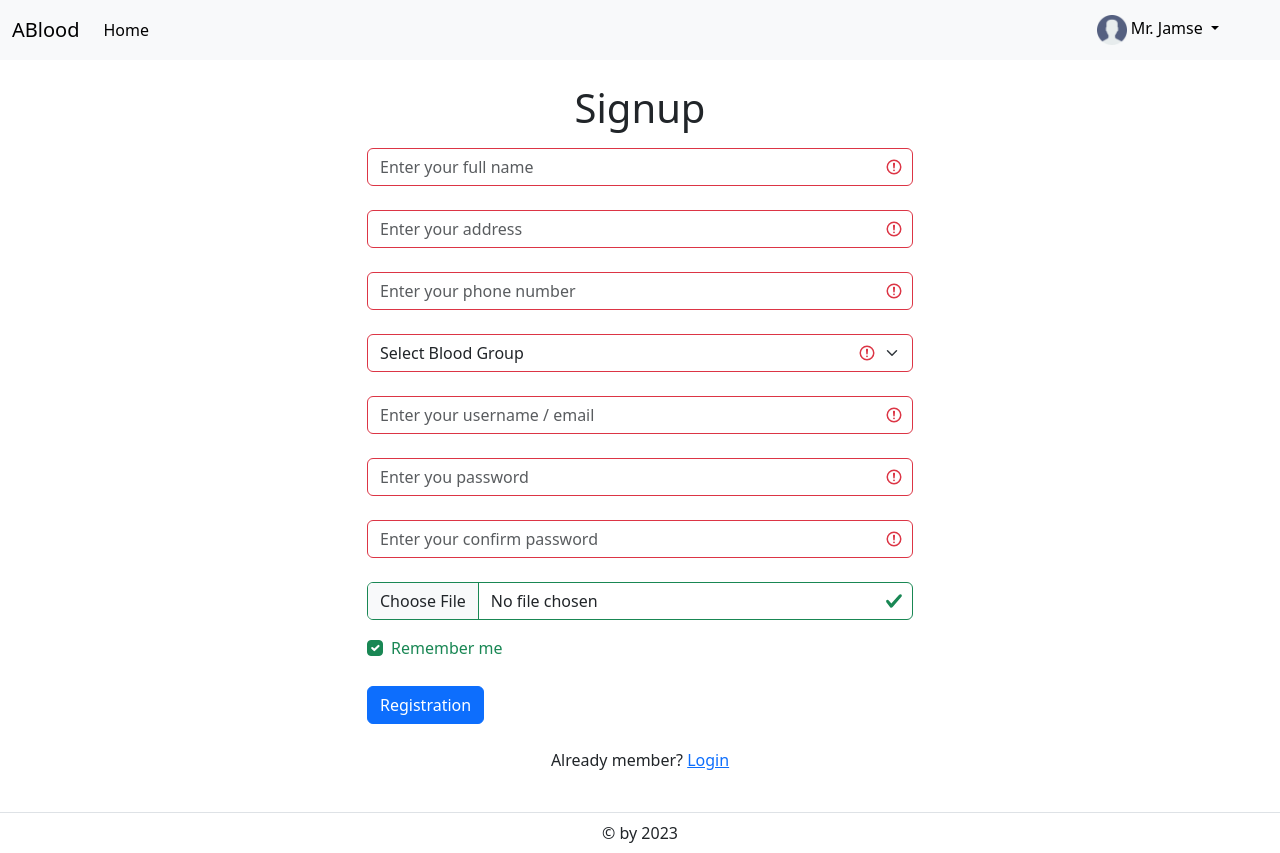
After one commit to tarikjessoreit/Blood-Donation, a PHP site: page /registration.php in a window 1280 px wide. The commit adds this page. Run offline with PHP 8.4, Linux system fonts and the light colour scheme; some libraries are stand-ins or nearby versions.

Commit message:
login & registration

```diff
--- /dev/null
+++ b/footer.php
@@ -0,0 +1,8 @@
+
+
+
+<footer class="text-center border-top mt-4 p-2">&copy; by <?php echo date('Y');?></footer>
+    <script src="https://cdn.jsdelivr.net/npm/bootstrap@5.3.0-alpha1/dist/js/bootstrap.bundle.min.js"></script>
+</body>
+
+</html>
--- /dev/null
+++ b/registration.php
@@ -0,0 +1,91 @@
+<?php require('header.php'); ?>
+<!-- main -->
+<div class="container mian mt-4">
+    <div class="row">
+        <div class="col-md-6 mx-auto">
+            <h1 class="mb-3 text-center">Signup</h1>
+            <!-- login form -->
+            <form class="was-validated">
+                <!-- name input -->
+                <div class="form-outline mb-4">
+                    <input type="text" name="fullname" id="fullname" class="form-control"
+                        placeholder="Enter your full name" required />
+                </div>
+                <!-- address input -->
+                <div class="form-outline mb-4">
+                    <input type="text" name="uaddress" id="uaddress" class="form-control"
+                        placeholder="Enter your address" required />
+                </div>
+                <!-- phone number input -->
+                <div class="form-outline mb-4">
+                    <input type="text" name="ucontact" id="ucontact" class="form-control"
+                        placeholder="Enter your phone number" required />
+                </div>
+
+                <!-- Blood group -->
+                <div class="form-outline mb-4">
+                    <select class="form-select" name="bloodgroup" id="bloodgroup"
+                        aria-label="Example select with button addon" required>
+                        <option value="">Select Blood Group</option>
+                        <option value="A+">A+</option>
+                        <option value="A-">A-</option>
+                        <option value="B+">B+</option>
+                        <option value="B-">B-</option>
+                        <option value="O+">O+</option>
+                        <option value="O-">O-</option>
+                        <option value="AB+">AB+</option>
+                        <option value="AB-">AB-</option>
+                    </select>
+                </div>
+
+                <!-- Email input -->
+                <div class="form-outline mb-4">
+                    <input type="email" name="uname" id="uname" class="form-control"
+                        placeholder="Enter your username / email" required />
+                </div>
+
+                <!-- Password input -->
+                <div class="form-outline mb-4">
+                    <input type="password" name="upass" id="upass" class="form-control" placeholder="Enter you password"
+                        required />
+                </div>
+
+                <!-- Confirm Password input -->
+                <div class="form-outline mb-4">
+                    <input type="password" name="cupass" id="cupass" class="form-control"
+                        placeholder="Enter your confirm password" required />
+                </div>
+
+                <div class="mb-3">
+                  <input type="file" name="profilepic" class="form-control" name="" id="" aria-describedby="profilepic">
+                </div>
+
+
+
+                <!-- 2 column grid layout for inline styling -->
+                <div class="row mb-4">
+                    <div class="col">
+                        <!-- Checkbox -->
+                        <div class="form-check">
+                            <input class="form-check-input" type="checkbox" value="" id="form2Example31" checked
+                                required />
+                            <label class="form-check-label" for="form2Example31"> Remember me </label>
+                        </div>
+                    </div>
+                </div>
+
+                <!-- Submit button -->
+                <button type="submit" class="btn btn-primary btn-block mb-4">Registration</button>
+                <!-- Register buttons -->
+                <div class="text-center">
+                    <p>Already member? <a href="login.php">Login</a></p>
+                </div>
+
+            </form>
+
+
+        </div>
+    </div>
+</div>
+
+<?php require('footer.php'); ?>
```
Also changed, not shown: blank.php (added, +10 -0 lines), index.php (+1 -8 lines), login.php (added, +46 -0 lines).
